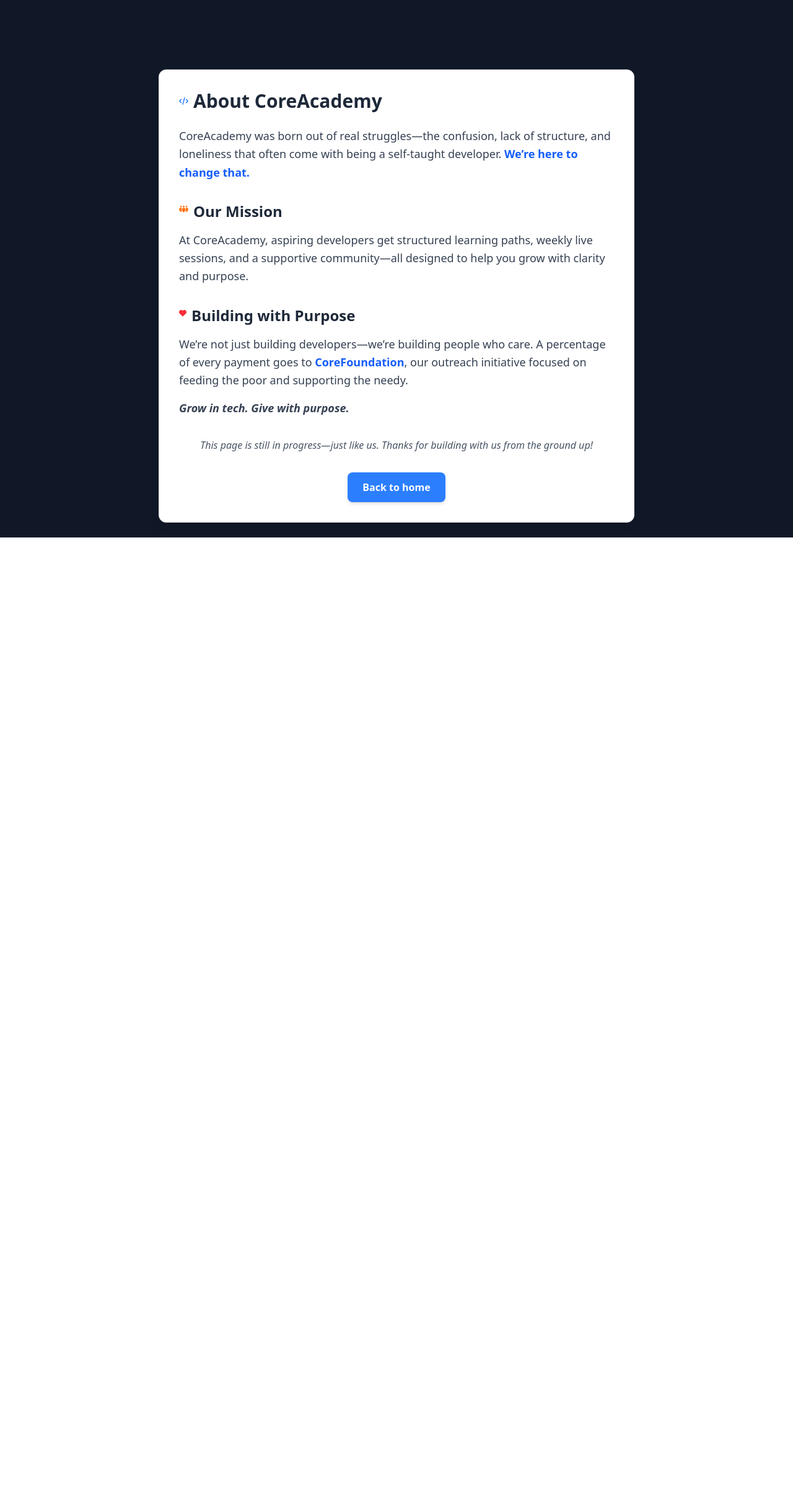
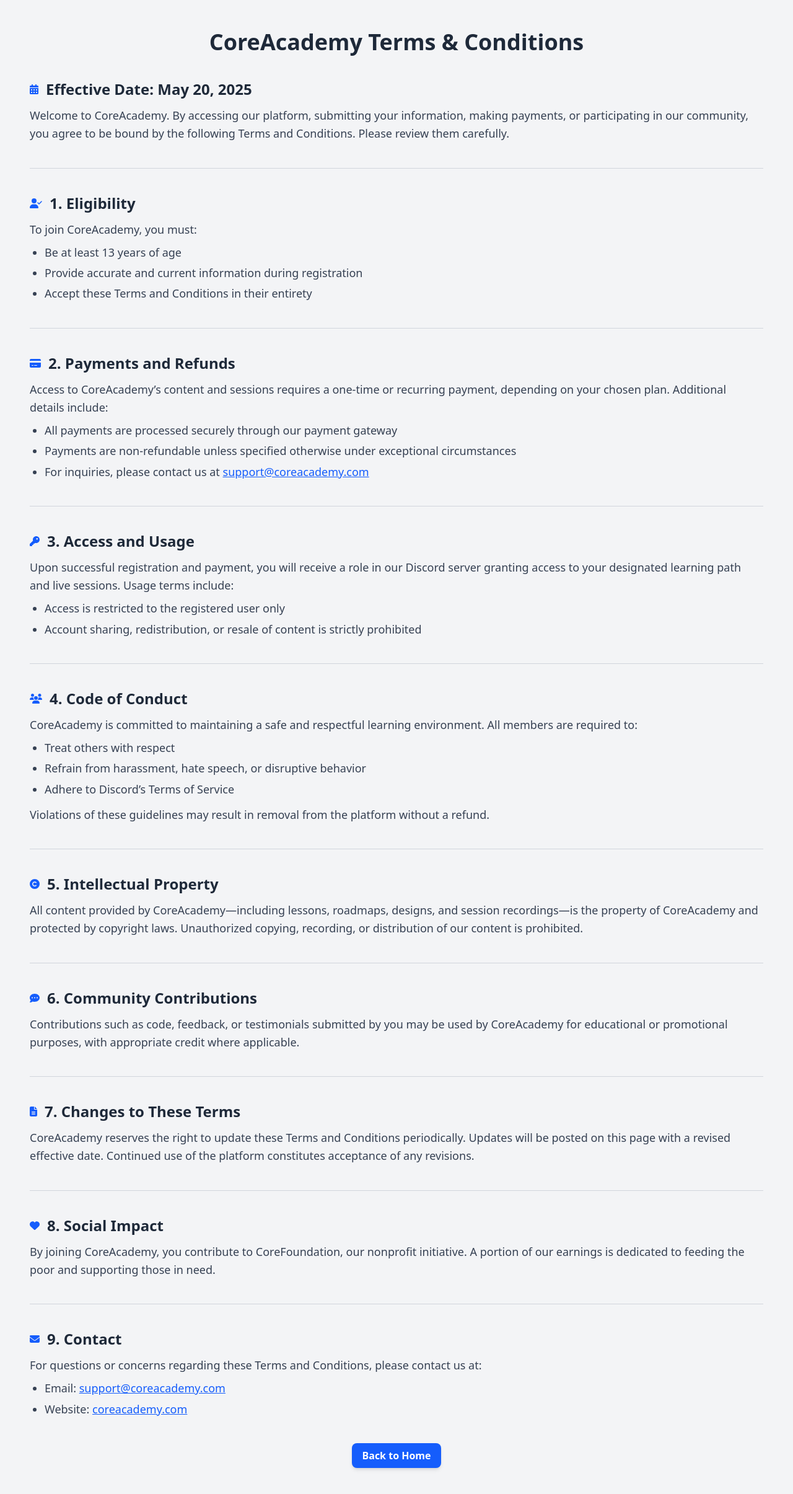
Before and after one commit to osborn-dev/coreAcademy-payment-gateway, a Next.js app: page /terms in a window 1280 px wide. Shown: the top 2410 px of the page at 62% size. Before the commit the page ends 867 px from the top, so only its background shows below. Built offline with nearby package versions, Linux system fonts and the light colour scheme.

Commit message:
feat: terms file restored

```diff
--- a/app/about/page.js
+++ b/app/about/page.js
@@ -1,4 +1,3 @@
-import Header from "@/Components/Header1";
 import { FontAwesomeIcon } from '@fortawesome/react-fontawesome';
 import { faCode, faHeart, faPeopleGroup } from '@fortawesome/free-solid-svg-icons';
 import Link from 'next/link';
@@ -10,17 +9,6 @@
         <div className="absolute top-6 left-6 sm:top-6 sm:left-6 lg:top-8 lg:left-8 flex items-center gap-2 z-20">
                 <FontAwesomeIcon icon={faCode} className="text-blue-500 text-xl sm:text-xl" />
                 <span className="text-lg sm:text-xl lg:text-2xl font-semibold text-white">CoreAcademy</span>
-              </div>
-
-              {/* Navigation Links */}
-              <div className="absolute top-6 right-6 sm:top-6 sm:right-6 lg:top-8 lg:right-8 flex items-center gap-3 sm:gap-4 z-20">
-
-                <Link
-                href="/"
-                className="text-sm sm:text-base lg:text-lg text-white bg-blue-500 px-3 py-1 sm:px-4 sm:py-2 rounded-md font-semibold hover:bg-blue-600 transition-colors flex items-center justify-center gap-1 sm:gap-2"
-              >
-                Home
-              </Link>
               </div>
       </div>
       <main className="min-h-screen bg-gray-900 flex items-center justify-center p-4 sm:p-6 pt-24 sm:pt-28">
@@ -69,6 +57,15 @@
               This page is still in progress—just like us. Thanks for building with us from the ground up!
             </h3>
           </section>
+          {/* Back to Home Link */}
+          <div className="text-center mt-10">
+            <Link
+              href="/"
+              className="inline-flex items-center gap-2 px-4 py-2 bg-blue-600 text-white rounded-lg font-semibold hover:bg-blue-700 transition-colors shadow-md"
+            >
+              <span>Back to Home</span>
+            </Link>
+          </div>
         </div>
       </main>
     </>
--- a/app/privacy/page.js
+++ b/app/privacy/page.js
@@ -11,8 +11,8 @@
   };
 
   return (
-    <main className="min-h-screen bg-gray-900 flex items-center justify-center p-6 sm:p-8 lg:p-12">
-      <div className="w-full max-w-3xl bg-white rounded-lg p-6 sm:p-8 shadow-lg">
+    <main className="min-h-screen bg-gray-100 flex items-center justify-center p-6 sm:p-8 lg:p-12">
+      <div className="w-full">
         <motion.div
           initial={{ opacity: 0, y: 20 }}
           animate={{ opacity: 1, y: 0 }}
--- a/app/terms/page.js
+++ b/app/terms/page.js
@@ -1,69 +1,215 @@
-import Header from "@/Components/Header1";
-import { FontAwesomeIcon } from '@fortawesome/react-fontawesome';
-import { faCode, faHeart, faPeopleGroup } from '@fortawesome/free-solid-svg-icons';
-import Link from 'next/link';
+"use client";
+import Link from "next/link";
+import { motion } from "framer-motion";
+import { FontAwesomeIcon } from "@fortawesome/react-fontawesome";
+import {
+  faCalendarAlt,
+  faUserCheck,
+  faCreditCard,
+  faKey,
+  faUsers,
+  faCopyright,
+  faCommentDots,
+  faFileAlt,
+  faHeart,
+  faEnvelope,
+} from "@fortawesome/free-solid-svg-icons";
 
-export default function About() {
+export default function TermsAndConditions() {
+  const sectionVariants = {
+    initial: { opacity: 0, y: 20 },
+    animate: { opacity: 1, y: 0, transition: { duration: 0.6, staggerChildren: 0.2 } },
+  };
+
   return (
-    <>
-      <main className="min-h-screen bg-gray-900 flex items-center justify-center p-4 sm:p-6 pt-24 sm:pt-28">
-        <div className="w-full max-w-3xl p-6 sm:p-8 bg-white rounded-t-3xl sm:rounded-xl shadow-lg border border-gray-200 mt-6 sm:mt-0">
-          {/* Heading Section */}
-          <div className="flex items-center gap-2 mb-6">
-            <FontAwesomeIcon icon={faCode} className="text-blue-500 text-xs" />
-            <h1 className="text-2xl sm:text-3xl font-bold text-gray-800">About CoreAcademy</h1>
+    <main className="min-h-screen bg-gray-100 flex items-center justify-center p-6 sm:p-8 lg:p-12">
+      <div className="w-full">
+        <motion.div
+          initial={{ opacity: 0, y: 20 }}
+          animate={{ opacity: 1, y: 0 }}
+          transition={{ duration: 0.6 }}
+        >
+          <h1 className="text-3xl sm:text-4xl font-bold text-gray-800 mb-10 text-center">
+            CoreAcademy Terms & Conditions
+          </h1>
+          <div className="space-y-10 text-gray-700 text-base sm:text-lg leading-relaxed">
+            <motion.section variants={sectionVariants} initial="initial" animate="animate">
+              <div className="flex items-center gap-3 mb-3">
+                <FontAwesomeIcon icon={faCalendarAlt} className="text-blue-600 text-base" />
+                <h2 className="text-xl sm:text-2xl font-semibold text-gray-800">Effective Date: May 20, 2025</h2>
+              </div>
+              <p>
+                Welcome to CoreAcademy. By accessing our platform, submitting your information, making payments, or participating in our community, you agree to be bound by the following Terms and Conditions. Please review them carefully.
+              </p>
+            </motion.section>
+
+            <hr className="border-gray-300" />
+
+            <motion.section variants={sectionVariants} initial="initial" animate="animate">
+              <div className="flex items-center gap-3 mb-3">
+                <FontAwesomeIcon icon={faUserCheck} className="text-blue-600 text-base" />
+                <h2 className="text-xl sm:text-2xl font-semibold text-gray-800">1. Eligibility</h2>
+              </div>
+              <p>To join CoreAcademy, you must:</p>
+              <ul className="list-disc pl-6 mt-2 space-y-1">
+                <li>Be at least 13 years of age</li>
+                <li>Provide accurate and current information during registration</li>
+                <li>Accept these Terms and Conditions in their entirety</li>
+              </ul>
+            </motion.section>
+
+            <hr className="border-gray-300" />
+
+            <motion.section variants={sectionVariants} initial="initial" animate="animate">
+              <div className="flex items-center gap-3 mb-3">
+                <FontAwesomeIcon icon={faCreditCard} className="text-blue-600 text-base" />
+                <h2 className="text-xl sm:text-2xl font-semibold text-gray-800">2. Payments and Refunds</h2>
+              </div>
+              <p>
+                Access to CoreAcademy’s content and sessions requires a one-time or recurring payment, depending on your chosen plan. Additional details include:
+              </p>
+              <ul className="list-disc pl-6 mt-2 space-y-1">
+                <li>All payments are processed securely through our payment gateway</li>
+                <li>Payments are non-refundable unless specified otherwise under exceptional circumstances</li>
+                <li>For inquiries, please contact us at{" "}
+                  <a
+                    href="mailto:support@coreacademy.com"
+                    className="text-blue-600 hover:text-blue-700 underline transition-colors"
+                  >
+                    support@coreacademy.com
+                  </a>
+                </li>
+              </ul>
+            </motion.section>
+
+            <hr className="border-gray-300" />
+
+            <motion.section variants={sectionVariants} initial="initial" animate="animate">
+              <div className="flex items-center gap-3 mb-3">
+                <FontAwesomeIcon icon={faKey} className="text-blue-600 text-base" />
+                <h2 className="text-xl sm:text-2xl font-semibold text-gray-800">3. Access and Usage</h2>
+              </div>
+              <p>
+                Upon successful registration and payment, you will receive a role in our Discord server granting access to your designated learning path and live sessions. Usage terms include:
+              </p>
+              <ul className="list-disc pl-6 mt-2 space-y-1">
+                <li>Access is restricted to the registered user only</li>
+                <li>Account sharing, redistribution, or resale of content is strictly prohibited</li>
+              </ul>
+            </motion.section>
+
+            <hr className="border-gray-300" />
+
+            <motion.section variants={sectionVariants} initial="initial" animate="animate">
+              <div className="flex items-center gap-3 mb-3">
+                <FontAwesomeIcon icon={faUsers} className="text-blue-600 text-base" />
+                <h2 className="text-xl sm:text-2xl font-semibold text-gray-800">4. Code of Conduct</h2>
+              </div>
+              <p>
+                CoreAcademy is committed to maintaining a safe and respectful learning environment. All members are required to:
+              </p>
+              <ul className="list-disc pl-6 mt-2 space-y-1">
+                <li>Treat others with respect</li>
+                <li>Refrain from harassment, hate speech, or disruptive behavior</li>
+                <li>Adhere to Discord’s Terms of Service</li>
+              </ul>
+              <p className="mt-3">
+                Violations of these guidelines may result in removal from the platform without a refund.
+              </p>
+            </motion.section>
+
+            <hr className="border-gray-300" />
+
+            <motion.section variants={sectionVariants} initial="initial" animate="animate">
+              <div className="flex items-center gap-3 mb-3">
+                <FontAwesomeIcon icon={faCopyright} className="text-blue-600 text-base" />
+                <h2 className="text-xl sm:text-2xl font-semibold text-gray-800">5. Intellectual Property</h2>
+              </div>
+              <p>
+                All content provided by CoreAcademy—including lessons, roadmaps, designs, and session recordings—is the property of CoreAcademy and protected by copyright laws. Unauthorized copying, recording, or distribution of our content is prohibited.
+              </p>
+            </motion.section>
+
+            <hr className="border-gray-300" />
+
+            <motion.section variants={sectionVariants} initial="initial" animate="animate">
+              <div className="flex items-center gap-3 mb-3">
+                <FontAwesomeIcon icon={faCommentDots} className="text-blue-600 text-base" />
+                <h2 className="text-xl sm:text-2xl font-semibold text-gray-800">6. Community Contributions</h2>
+              </div>
+              <p>
+                Contributions such as code, feedback, or testimonials submitted by you may be used by CoreAcademy for educational or promotional purposes, with appropriate credit where applicable.
+              </p>
+            </motion.section>
+
+            <hr className="border-gray-300" />
+
+            <motion.section variants={sectionVariants} initial="initial" animate="animate">
+              <div className="flex items-center gap-3 mb-3">
+                <FontAwesomeIcon icon={faFileAlt} className="text-blue-600 text-base" />
+                <h2 className="text-xl sm:text-2xl font-semibold text-gray-800">7. Changes to These Terms</h2>
+              </div>
+              <p>
+                CoreAcademy reserves the right to update these Terms and Conditions periodically. Updates will be posted on this page with a revised effective date. Continued use of the platform constitutes acceptance of any revisions.
+              </p>
+            </motion.section>
+
+            <hr className="border-gray-300" />
+
+            <motion.section variants={sectionVariants} initial="initial" animate="animate">
+              <div className="flex items-center gap-3 mb-3">
+                <FontAwesomeIcon icon={faHeart} className="text-blue-600 text-base" />
+                <h2 className="text-xl sm:text-2xl font-semibold text-gray-800">8. Social Impact</h2>
+              </div>
+              <p>
+                By joining CoreAcademy, you contribute to CoreFoundation, our nonprofit initiative. A portion of our earnings is dedicated to feeding the poor and supporting those in need.
+              </p>
+            </motion.section>
+
+            <hr className="border-gray-300" />
+
+            <motion.section variants={sectionVariants} initial="initial" animate="animate">
+              <div className="flex items-center gap-3 mb-3">
+                <FontAwesomeIcon icon={faEnvelope} className="text-blue-600 text-base" />
+                <h2 className="text-xl sm:text-2xl font-semibold text-gray-800">9. Contact</h2>
+              </div>
+              <p>
+                For questions or concerns regarding these Terms and Conditions, please contact us at:
+              </p>
+              <ul className="list-disc pl-6 mt-2 space-y-1">
+                <li>
+                  Email:{" "}
+                  <a
+                    href="mailto:support@coreacademy.com"
+                    className="text-blue-600 hover:text-blue-700 underline transition-colors"
+                  >
+                    support@coreacademy.com
+                  </a>
+                </li>
+                <li>
+                  Website:{" "}
+                  <a
+                    href="https://coreacademy.com"
+                    className="text-blue-600 hover:text-blue-700 underline transition-colors"
+                  >
+                    coreacademy.com
+                  </a>
+                </li>
+              </ul>
+            </motion.section>
           </div>
 
-          {/* Intro Section */}
-          <section className="mb-8">
-            <p className="text-gray-700 text-base sm:text-lg leading-relaxed">
-              CoreAcademy was born out of real struggles—the confusion, lack of structure, and loneliness that often come with being a self-taught developer. <span className="font-semibold text-blue-600">We’re here to change that.</span>
-            </p>
-          </section>
-
-          {/* Mission Section */}
-          <section className="mb-8">
-            <div className="flex items-start gap-2 mb-4">
-              <FontAwesomeIcon icon={faPeopleGroup} className="text-orange-500 text-xs mt-1.5" />
-              <h2 className="text-xl sm:text-2xl font-semibold text-gray-800">Our Mission</h2>
-            </div>
-            <p className="text-gray-700 text-base sm:text-lg leading-relaxed">
-              At CoreAcademy, aspiring developers get structured learning paths, weekly live sessions, and a supportive community—all designed to help you grow with clarity and purpose.
-            </p>
-          </section>
-
-          {/* Impact Section */}
-          <section className="mb-8">
-            <div className="flex items-start gap-2 mb-4">
-              <FontAwesomeIcon icon={faHeart} className="text-red-500 text-xs mt-1.5" />
-              <h2 className="text-xl sm:text-2xl font-semibold text-gray-800">Building with Purpose</h2>
-            </div>
-            <p className="text-gray-700 text-base sm:text-lg leading-relaxed">
-              We’re not just building developers—we’re building people who care. A percentage of every payment goes to <span className="font-semibold text-blue-600">CoreFoundation</span>, our outreach initiative focused on feeding the poor and supporting the needy.
-            </p>
-            <p className="text-gray-700 text-base sm:text-lg leading-relaxed mt-4">
-              <span className="font-semibold italic">Grow in tech. Give with purpose.</span>
-            </p>
-          </section>
-
-          {/* Closing Note */}
-          <section className="mb-8">
-            <p className="text-gray-600 text-sm sm:text-base italic text-center">
-              This page is still in progress—just like us. Thanks for building with us from the ground up!
-            </p>
-          </section>
-
-          {/* Call to Action */}
-          <div className="text-center">
+          {/* Back to Home Link */}
+          <div className="text-center mt-10">
             <Link
-              className="inline-flex items-center gap-2 px-6 py-3 bg-blue-500 text-white rounded-lg font-semibold hover:bg-blue-600 transition-colors shadow-md"
               href="/"
+              className="inline-flex items-center gap-2 px-4 py-2 bg-blue-600 text-white rounded-lg font-semibold hover:bg-blue-700 transition-colors shadow-md"
             >
-            Back to home
+              <span>Back to Home</span>
             </Link>
           </div>
-        </div>
-      </main>
-    </>
+        </motion.div>
+      </div>
+    </main>
   );
 }
```
